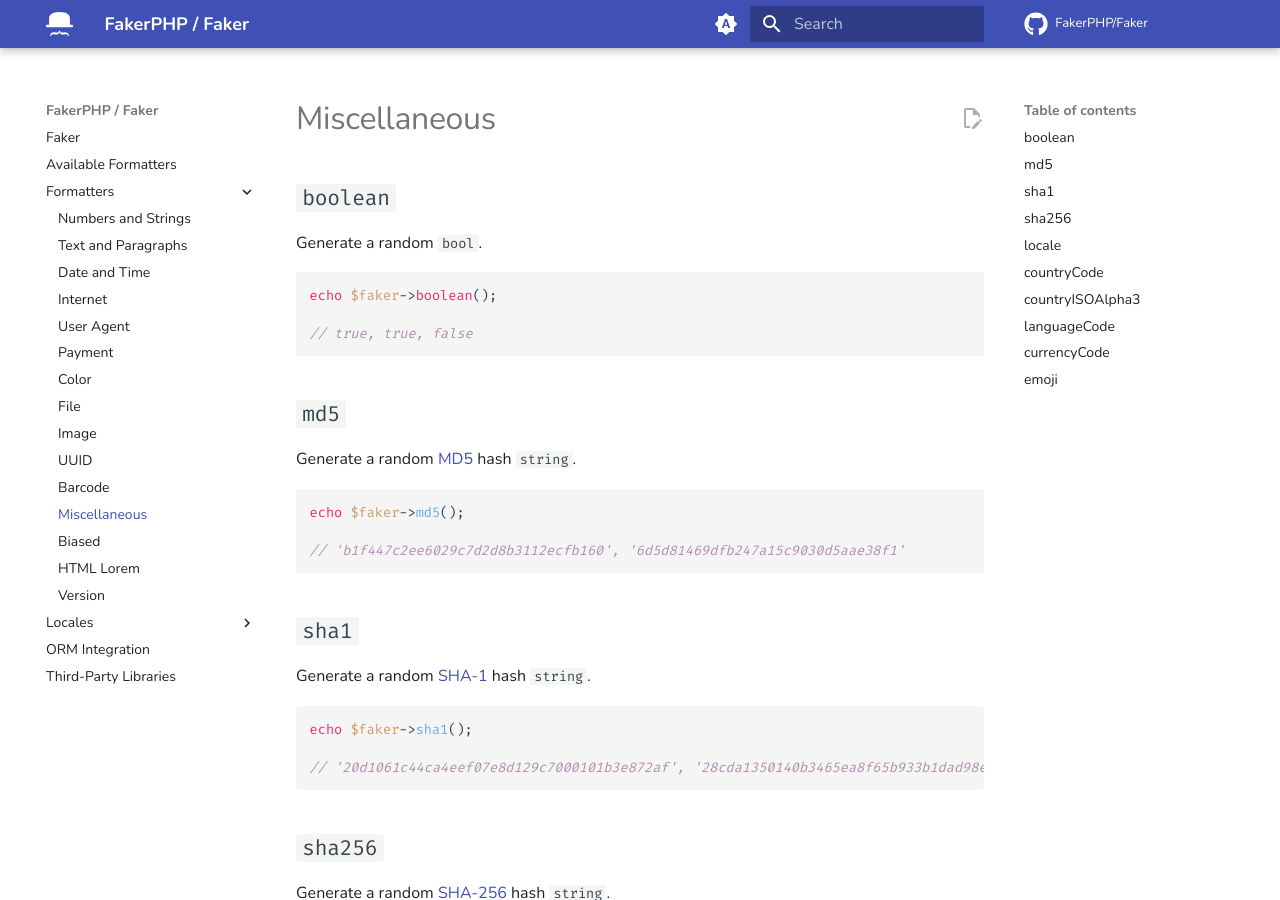
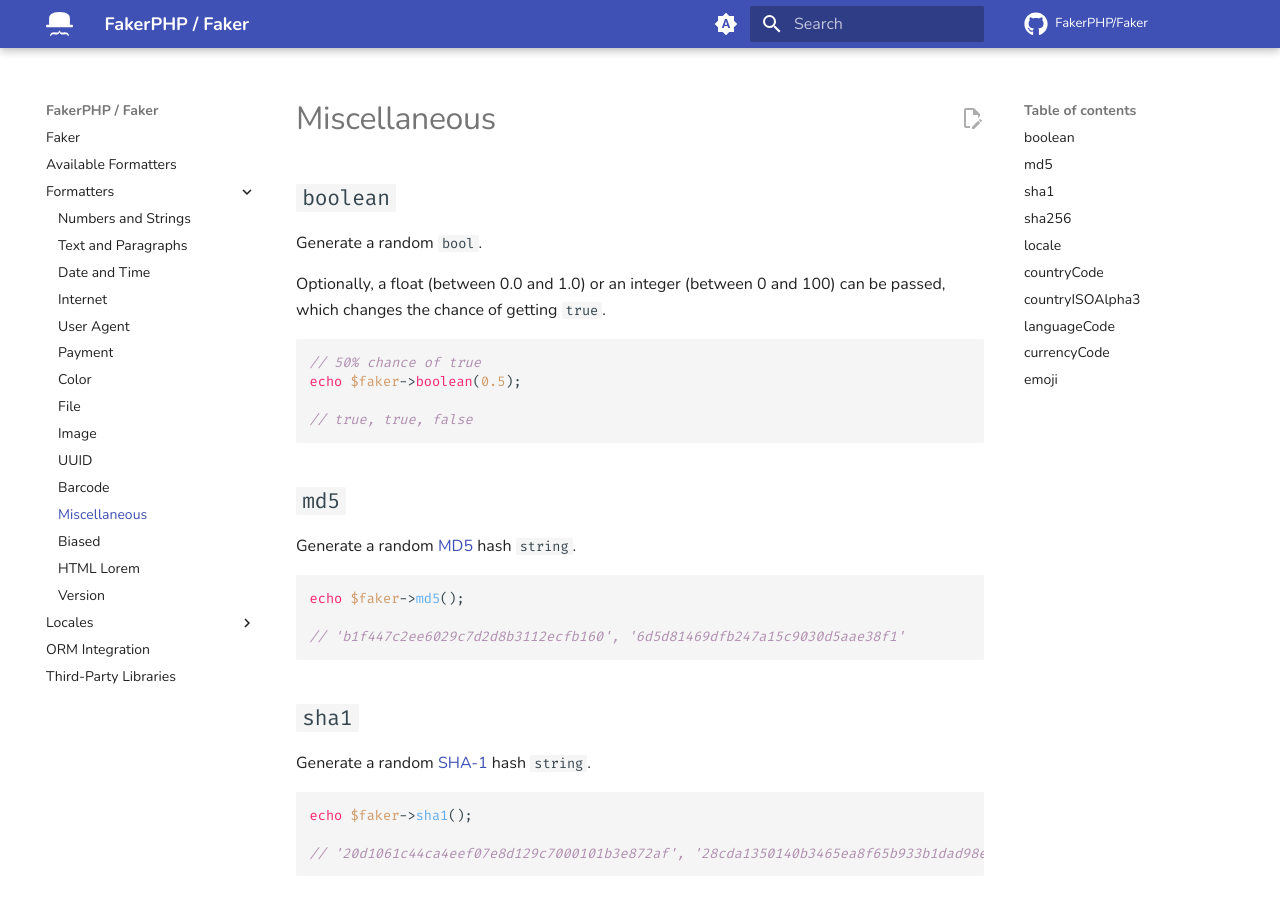
Before and after one commit to FakerPHP/fakerphp.github.io, an MkDocs documentation site: the page built from docs/formatters/miscellaneous.md, in a window 1280 px wide and 900 px high. Built offline with MkDocs 1.6.1 and Material for MkDocs 9.7.7, drawn with Linux system fonts in a browser that asks for light colours; nearby versions of some CDN libraries; comment, search, counter and statistics services are not loaded.

Commit message:
docs: document $chanceOfGettingTrue for boolean (#92)
* docs: document $chanceOfGettingTrue for boolean

* Update miscellaneous.md

---------

Co-authored-by: Bram <bram@ceulemans.dev>

````diff
--- a/docs/formatters/miscellaneous.md
+++ b/docs/formatters/miscellaneous.md
@@ -4,8 +4,11 @@
 
 Generate a random `bool`.
 
+Optionally, a float (between 0.0 and 1.0) or an integer (between 0 and 100) can be passed, which changes the chance of getting `true`.
+
 ```php
-echo $faker->boolean();
+// 50% chance of true
+echo $faker->boolean(0.5);
 
 // true, true, false
 ```
````
